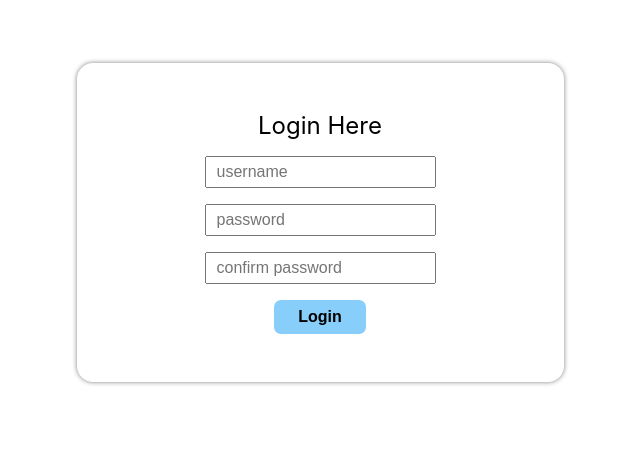
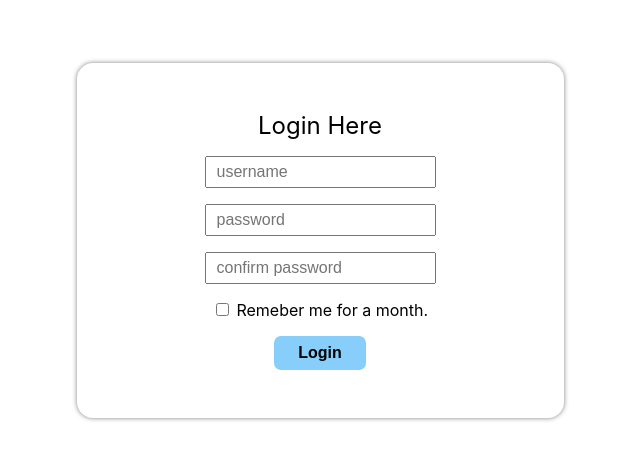
Before and after one commit to mahadi-xlr8/group-chat-with-socket-io, a React (Create React App) app in the folder frontend/: page / in a window 1280 px wide. Shown: the part 177-636 px from the top of the page, without its empty margins (320-960 px from the left). Built offline with nearby package versions, Linux system fonts and the light colour scheme; no server answers.

Commit message:
remember me added

```diff
--- a/frontend/src/login.jsx
+++ b/frontend/src/login.jsx
@@ -8,6 +8,7 @@ const Login = (props) => {
   const [username, setUsername] = useState("");
   const [password, setPassword] = useState("");
   const [cpassword, setcPassword] = useState("");
+  const [checkbox, setCheckbox] = useState(false);
   const handleLogin = () => {
     if (
       password === cpassword &&
@@ -22,7 +23,10 @@ const Login = (props) => {
         .then((res) => console.log("data added to the database!"))
         .catch((err) => console.log(err));
       var someDate = new Date();
-      var numberOfDaysToAdd = 1;
+      var numberOfDaysToAdd = 0;
+      if (checkbox) {
+        numberOfDaysToAdd = 30;
+      }
       var result = someDate.setDate(someDate.getDate() + numberOfDaysToAdd);
 
       let temp = new Date(result).toUTCString();
@@ -68,6 +72,18 @@ const Login = (props) => {
             />
           </div>
         </main>
+        <div className="checkbox">
+          <input
+            type="checkbox"
+            name=""
+            id="checkbox"
+            checked={checkbox}
+            onClick={() => {
+              setCheckbox(!checkbox);
+            }}
+          />
+          <label htmlFor="checkbox"> Remeber me for a month.</label>
+        </div>
         <button className="btn btn-login" onClick={handleLogin}>
           Login
         </button>
```
